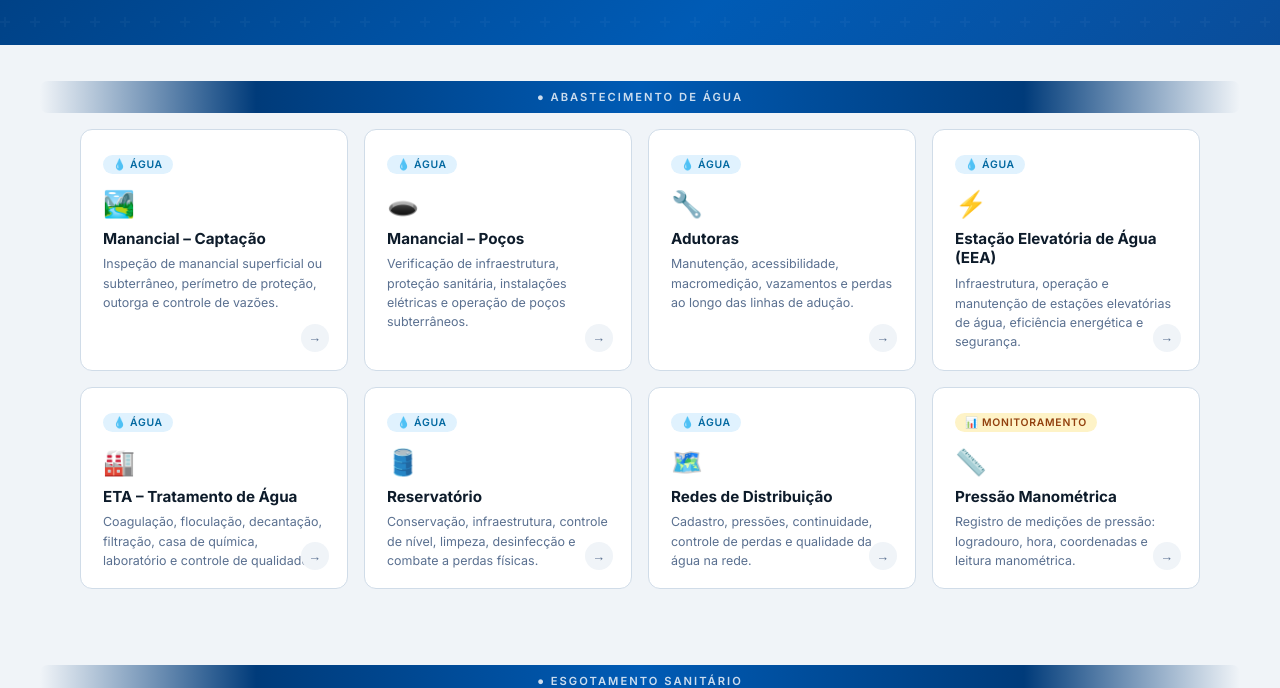
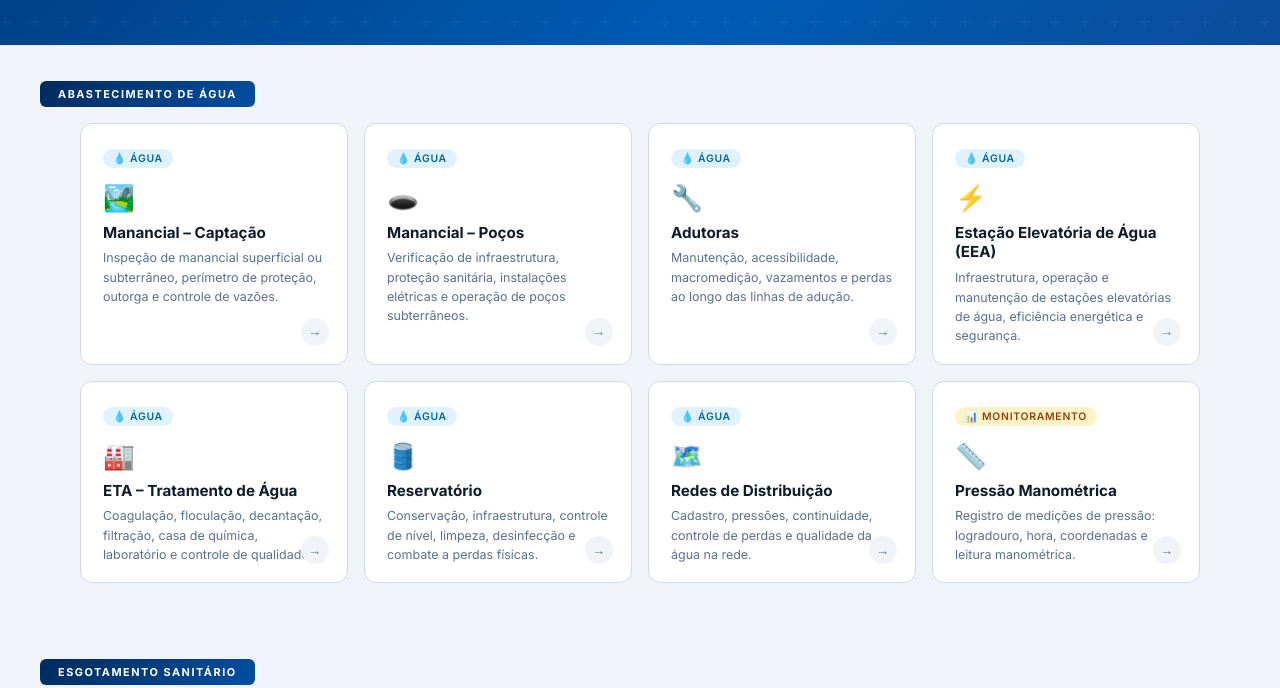
Before and after one commit to Domalde/fichas-arsal, a plain HTML site: page index.html in a window 1280 px wide. Shown: the part 265-953 px from the top of the page. Drawn offline with nearby package versions, Linux system fonts and the light colour scheme.

Commit message:
Add files via upload

```diff
--- a/index.html
+++ b/index.html
@@ -103,15 +103,14 @@ body{
 .stat-l{font-size:.72rem;color:rgba(255,255,255,.5);text-transform:uppercase;letter-spacing:.08em;}
 
 .section-title{
-  font-family:'Inter',sans-serif;font-weight:600;font-size:.7rem;
-  text-transform:uppercase;letter-spacing:.18em;
-  color:rgba(255,255,255,.8);
-  text-align:center;
-  padding:9px 24px;
-  border-radius:8px;
-  background:linear-gradient(90deg,transparent 0%,var(--arsal-blue) 18%,var(--arsal-blue-mid) 50%,var(--arsal-blue) 82%,transparent 100%);
-  max-width:1200px;
-  margin:36px auto 16px;
+  font-family:'Inter',sans-serif;font-weight:700;font-size:.68rem;
+  text-transform:uppercase;letter-spacing:.14em;
+  color:#fff;
+  display:inline-block;
+  padding:6px 18px;
+  border-radius:6px;
+  background:linear-gradient(135deg,#002a5c 0%,#004fa3 100%);
+  margin:36px 40px 16px;
 }
 .cards-grid{
   display:grid;grid-template-columns:repeat(auto-fill,minmax(260px,1fr));
@@ -514,7 +513,7 @@ body{
     </div>
   </div>
 
-  <div class="section-title">● ABASTECIMENTO DE ÁGUA</div>
+  <div class="section-title">ABASTECIMENTO DE ÁGUA</div>
   <div class="cards-grid">
     <div class="form-card" onclick="openForm('captacao')" role="button" tabindex="0" aria-label="Abrir ficha: Manancial – Captação" onkeydown="if(event.key==='Enter'||event.key===' ')openForm('captacao')">
       <div class="card-tag tag-agua">💧 Água</div>
@@ -574,7 +573,7 @@ body{
     </div>
   </div>
 
-  <div class="section-title">● ESGOTAMENTO SANITÁRIO</div>
+  <div class="section-title">ESGOTAMENTO SANITÁRIO</div>
   <div class="cards-grid">
     <div class="form-card" onclick="openForm('eee')" role="button" tabindex="0" aria-label="Abrir ficha: Elevatória de Esgoto" onkeydown="if(event.key==='Enter'||event.key===' ')openForm('eee')">
       <div class="card-tag tag-esgoto">🟣 Esgoto</div>
@@ -606,7 +605,7 @@ body{
     </div>
   </div>
 
-  <div class="section-title">● OPERACIONAL / COMERCIAL</div>
+  <div class="section-title">OPERACIONAL / COMERCIAL</div>
   <div class="cards-grid">
     <div class="form-card" onclick="openForm('comercial')" role="button" tabindex="0" aria-label="Abrir ficha: Inspeção Comercial/Operacional" onkeydown="if(event.key==='Enter'||event.key===' ')openForm('comercial')">
       <div class="card-tag tag-comercial">🟢 Comercial</div>
```
